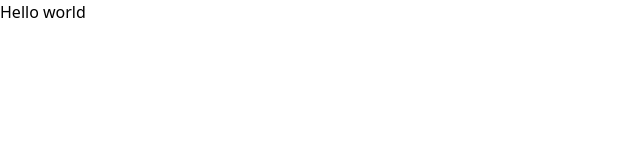
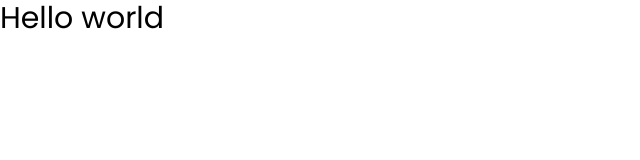
Before and after one commit to haint/shortly, a website: page index.html in a window 1280 px wide. Shown: the whole page, without its empty margins (0-640 px from the left). Drawn offline with nearby package versions, Linux system fonts and the light colour scheme; files that its build step writes are made by us from their sources.

Commit message:
Setup & config

```diff
--- a/index.html
+++ b/index.html
@@ -3,10 +3,14 @@
 <head>
   <meta charset="UTF-8">
   <meta name="viewport" content="width=device-width, initial-scale=1.0">
-  <link rel="stylesheet" href="css/style.css">
+  <link rel="preconnect" href="https://fonts.googleapis.com">
+  <link rel="preconnect" href="https://fonts.gstatic.com" crossorigin>
+  <link href="https://fonts.googleapis.com/css2?family=Poppins:wght@400;500;700&display=swap" rel="stylesheet">
+  <link rel="shortcut icon" type="image/png" href="images/favicon-32x32.png" />
+  <link rel="stylesheet" href="css/style.css" />
   <title>Shortly</title>
 </head>
 <body>
-  <h1>Hello world</h1>
+  <h1 class="text-3xl">Hello world</h1>
 </body>
 </html>
--- a/tailwind.config.js
+++ b/tailwind.config.js
@@ -3,6 +3,21 @@ module.exports = {
   content: ['./*.html'],
   theme: {
     extend: {
+      colors: {
+        cyan: 'hsl(180, 66%, 49%)',
+        cyanLight: 'hsl(180, 66%, 69%)',
+        darkViolet: 'hsl(257, 27%, 26%)',
+        red: 'hsl(0, 87%, 67%)',
+        graylishViolet: 'hsl(257, 7%, 63%)',
+        veryDarkBlue: 'hsl(255, 11%, 22%)',
+        veryDarkViolet: 'hsl(260, 8%, 14%)',
+      },
+      fontFamily: {
+        sans: ['"Poppins"', 'sans-serif'],
+      },
+      spacing: {
+        180: '32rem',
+      }
     }
   },
   plugins: [],
```
Also changed, not shown: css/style.css (added).
